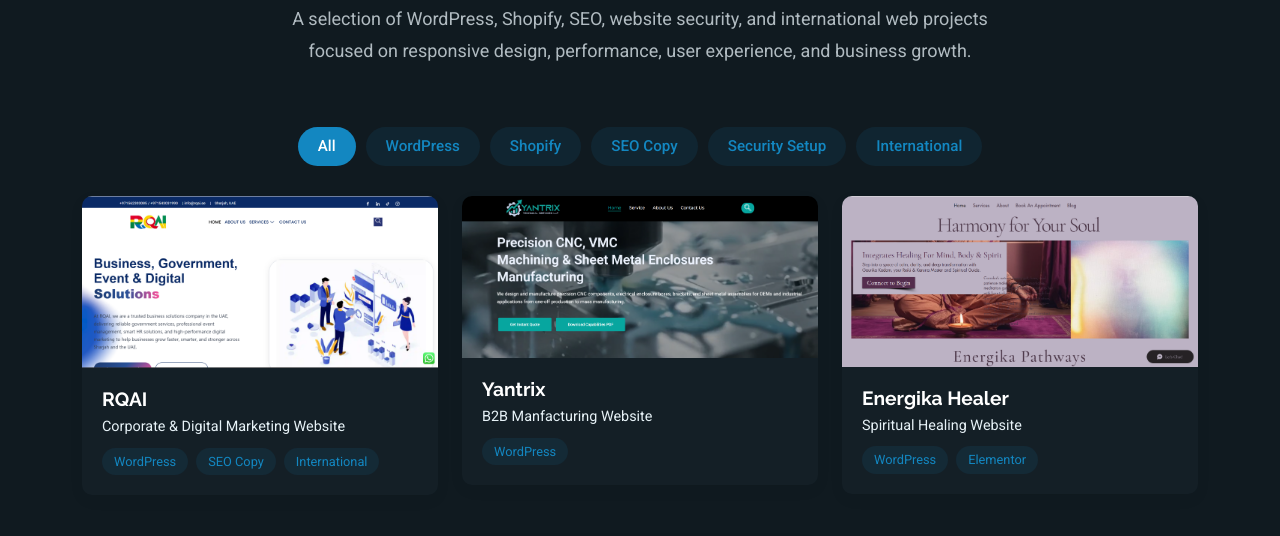
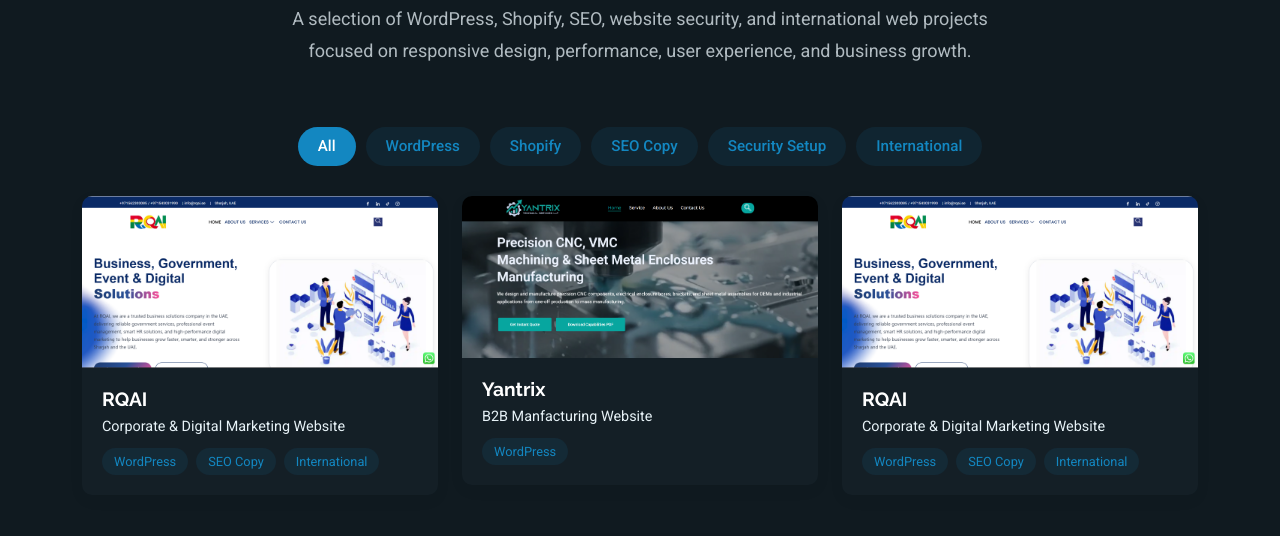
Before and after one commit to Sneh-lata959/snehlata959, a plain HTML site: page portfolio.html in a window 1280 px wide. Shown: the part 232-768 px from the top of the page. Drawn offline with Linux system fonts and the light colour scheme.

Commit message:
Update portfolio.html

```diff
--- a/portfolio.html
+++ b/portfolio.html
@@ -140,7 +140,28 @@
             </div>
 
 
-
+   <div class="col-lg-4 col-md-6 portfolio-item isotope-item filter-wordpress filter-seo filter-international">
+              <div class="portfolio-card">
+                <div class="portfolio-img">
+                  <img src="./assets/img/portfolio/rqai.png" alt="RQAI Website" class="img-fluid">
+                  <div class="portfolio-overlay">
+                    <a href="./assets/img/portfolio/rqai.png" class="glightbox portfolio-lightbox"><i
+                        class="bi bi-plus"></i></a>
+                    <a href="https://rqai.ae" target="_blank" class="portfolio-details-link"><i
+                        class="bi bi-link"></i></a>
+                  </div>
+                </div>
+                <div class="portfolio-info">
+                  <h4>RQAI</h4>
+                  <p>Corporate & Digital Marketing Website</p>
+                  <div class="portfolio-tags">
+                    <span>WordPress</span>
+                    <span>SEO Copy</span>
+                    <span>International</span>
+                  </div>
+                </div>
+              </div>
+            </div>
 
 
 
```
